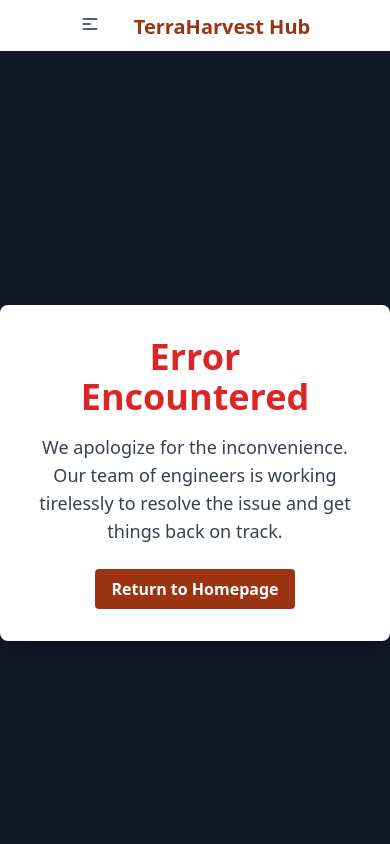
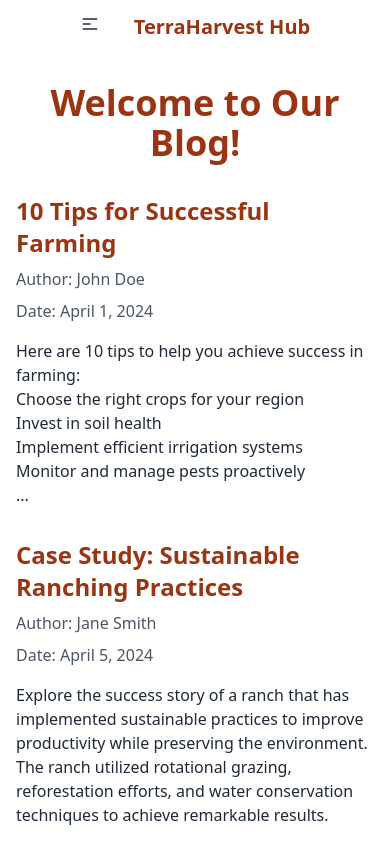
Before and after one commit to Md-Ashikur-Rahman-Ashik/Real-Estate, a React (Vite) app: page /blog in a window 390 px wide. Shown: the top 844 px of the page. Built offline with nearby package versions, Linux system fonts and the light colour scheme; no server answers; sample sign-in values are in the browser's storage.

Commit message:
Added Extra route and made responsive

```diff
--- /dev/null
+++ b/src/components/Blog/Blog.jsx
@@ -0,0 +1,41 @@
+import BlogPost from "./BlogPost";
+
+const Blog = () => {
+  // Sample blog post data
+  const blogPosts = [
+    {
+      id: 1,
+      title: "10 Tips for Successful Farming",
+      author: "John Doe",
+      date: "April 1, 2024",
+      content:
+        "<p>Here are 10 tips to help you achieve success in farming:</p><ul><li>Choose the right crops for your region</li><li>Invest in soil health</li><li>Implement efficient irrigation systems</li><li>Monitor and manage pests proactively</li><li>...</li></ul>",
+    },
+    {
+      id: 2,
+      title: "Case Study: Sustainable Ranching Practices",
+      author: "Jane Smith",
+      date: "April 5, 2024",
+      content:
+        "<p>Explore the success story of a ranch that has implemented sustainable practices to improve productivity while preserving the environment.</p><p>The ranch utilized rotational grazing, reforestation efforts, and water conservation techniques to achieve remarkable results.</p>",
+    },
+    // Add more blog post data as needed
+  ];
+
+  return (
+    <div className="max-w-4xl mx-auto px-4 py-8">
+      <h1 className="text-4xl font-bold text-center text-orange-800 mb-8">Welcome to Our Blog!</h1>
+      {blogPosts.map((post) => (
+        <BlogPost
+          key={post.id}
+          title={post.title}
+          author={post.author}
+          date={post.date}
+          content={post.content}
+        />
+      ))}
+    </div>
+  );
+};
+
+export default Blog;
--- /dev/null
+++ b/src/components/Blog/BlogPost.jsx
@@ -0,0 +1,15 @@
+const BlogPost = ({ title, author, date, content }) => {
+  return (
+    <div className="max-w-2xl mx-auto mb-8">
+      <h2 className="text-2xl font-bold mb-2 text-orange-800">{title}</h2>
+      <div className="text-gray-600 mb-2">Author: {author}</div>
+      <div className="text-gray-600 mb-4">Date: {date}</div>
+      <div
+        className="prose"
+        dangerouslySetInnerHTML={{ __html: content }}
+      ></div>
+    </div>
+  );
+};
+
+export default BlogPost;
--- a/src/components/Navbar/Navbar.jsx
+++ b/src/components/Navbar/Navbar.jsx
@@ -33,11 +33,18 @@ const Navbar = () => {
           Register
         </NavLink>
       </li>
+      {user && (
+        <li>
+          <NavLink className="text-orange-800 font-bold" to="/blog">
+            Blog
+          </NavLink>
+        </li>
+      )}
     </>
   );
 
   return (
-    <div className="w-[calc(100vw-10)] flex justify-center lg:gap-32 gap-2 items-center bg-base-100">
+    <div className="w-[calc(100vw-10)] flex justify-center lg:gap-20 gap-2 items-center bg-base-100">
       <div className="">
         <div className="dropdown">
           <div tabIndex={0} role="button" className="btn btn-ghost lg:hidden">
--- a/src/routes/Routes.jsx
+++ b/src/routes/Routes.jsx
@@ -6,6 +6,7 @@ import Register from "../components/Register/Register";
 import EstateDetails from "../components/EstateDetails/EstateDetails";
 import PrivateRoute from "./PrivateRoute";
 import ErrorPage from "../components/ErrorPage/ErrorPage";
+import Blog from "../components/Blog/Blog";
 
 export const routes = createBrowserRouter([
   {
@@ -35,6 +36,14 @@ export const routes = createBrowserRouter([
         ),
         loader: () => fetch("/estate.json"),
       },
+      {
+        path: "/blog",
+        element: (
+          <PrivateRoute>
+            <Blog></Blog>
+          </PrivateRoute>
+        ),
+      },
     ],
   },
 ]);
```
